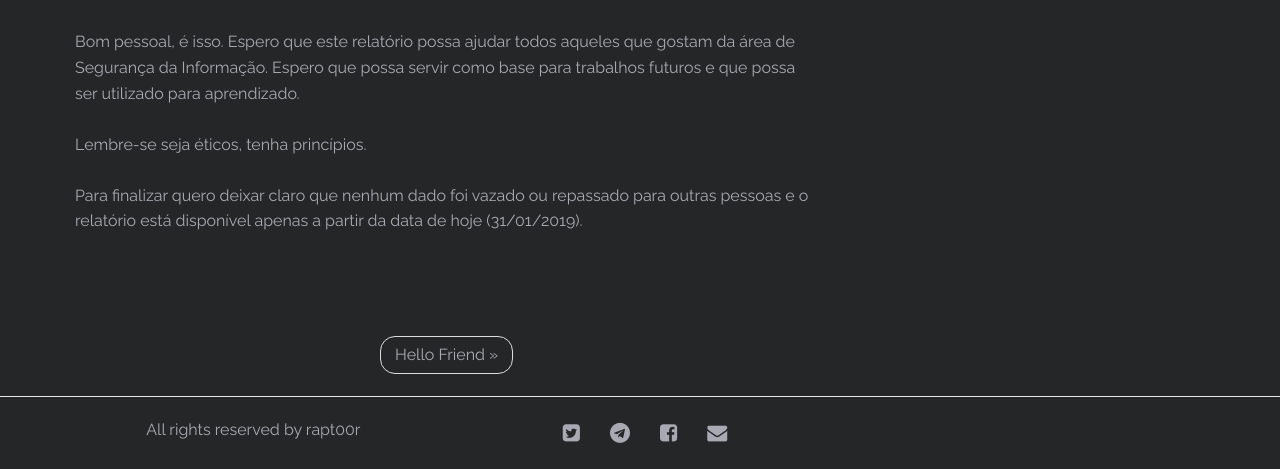
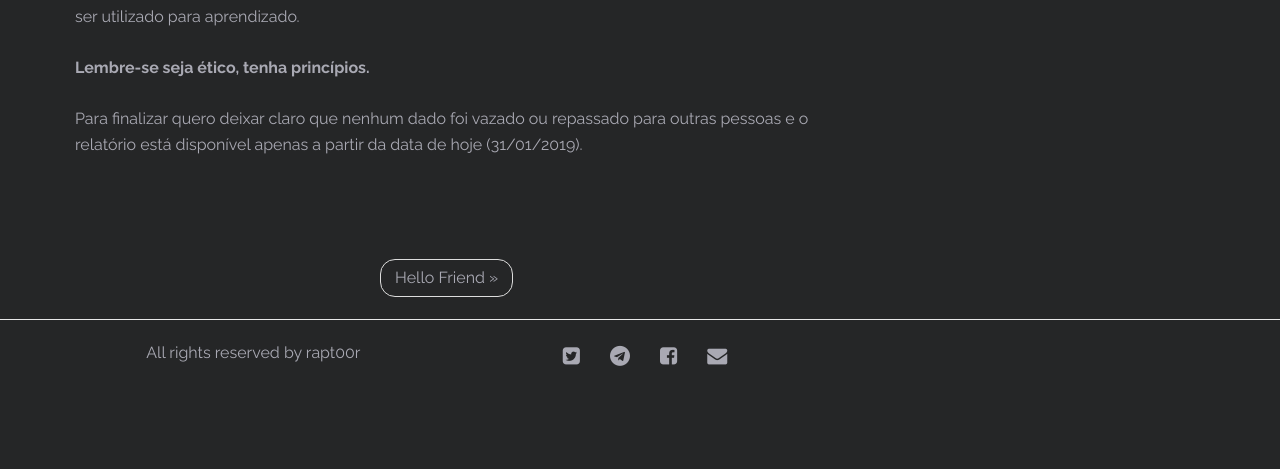
Before and after one commit to vitor-fernandes/vitor-fernandes.github.io, a Jekyll site: the page built from _posts/2019-02-01-Hacking-Universities.markdown, in a window 1280 px wide and 900 px high, scrolled down 6431 px, cut to the strip 431-900 px from the top of the window. Built offline with Jekyll 4.4.1, drawn with Linux system fonts in a browser that asks for light colours; after the commit the page ends 7254 px from its top, so only the background shows below that.

Commit message:
Hackeando Universidades post edit

```diff
--- a/_posts/2019-02-01-Hacking-Universities.markdown
+++ b/_posts/2019-02-01-Hacking-Universities.markdown
@@ -52,10 +52,11 @@
 <br>
 As falhas encontradas no sigaa vão de nível médio ao crítico (me baseei na OWASP para catalogação do nível de criticade das vulnerabilidades) e estão catalogadas da seguinte forma:
 <br>
+<br>
 <img src="../images/vulnerabilidades_sigaa.png">
 <br>
+<br>
 Como podem notar encontrei vulnerabilidades de SQL Injection, XSS (Self e Stored) e IDOR. Falarei agora um pouco mais sobre cada uma delas e quais as consequências que cada um trouxe dentro do sistema.
-<br>
 <br>
 <br>
 <h2>IDOR (Insecure Direct Object Reference)</h2>
@@ -78,8 +79,6 @@
 <br>
 <br>
 A terceira foi no acesso das turmas, onde eu conseguia APENAS acessar as turmas, não era possível fazer muita coisa de relevante. Percebi que ao fazer uma requisição era passado um valor no parâmetro idTurma, ao refazer a requisição passando um valor diferente nesse parâmetro, a turma referente ao valor passado era retornada e consequentemente acessada por mim, mesmo se eu não estivesse cadastrado.
-<br>
-<br>
 <br>
 <br>
 <h2>XSS (Cross-Site Scripting)</h2>
@@ -107,7 +106,6 @@
 O terceiro local foi na página de consulta da situação de determinado bolsista, nessa parte a única coisa que muda entre os exemplos anteriores é o campo, pois agora o payload javascript deve ser injetado no campo de matrícula.
 <br>
 <br>
-<br>
 <h3>XSS Stored</h3>
 <br>
 Em relação aos XSS Stored, um deles (XSS stored no fórum do curso) me permitia fazer o hijacking de sessão, ou seja, eu podia capturar a sessão de outros usuários, era necessário apenas que ele acessasse a postagem no fórum do curso.
@@ -118,7 +116,6 @@
 <br>
 O segundo estava no fórum do curso. Ao cadastrar um novo tópico no fórum com um título contendo o payload javascript, ao abrir-lo, o browser do usuário executaria o código contido no título do tópico. Esse XSS me permitia realizar o roubo de sessões de outros usuários. O vídeo da PoC se encontra abaixo:
 <iframe width="560" height="315" src="https://www.youtube.com/embed/TiH67yflOj8" frameborder="0" allow="accelerometer; autoplay; encrypted-media; gyroscope; picture-in-picture" allowfullscreen></iframe>
-<br>
 <br>
 <br>
 <h2>SQL Injection</h2>
@@ -146,7 +143,7 @@
 Bom pessoal, é isso. Espero que este relatório possa ajudar todos aqueles que gostam da área de Segurança da Informação. Espero que possa servir como base para trabalhos futuros e que possa ser utilizado para aprendizado.
 <br>
 <br>
-Lembre-se seja éticos, tenha princípios.
+<b>Lembre-se seja ético, tenha princípios.</b>
 <br>
 <br>
 Para finalizar quero deixar claro que nenhum dado foi vazado ou repassado para outras pessoas e o relatório está disponível apenas a partir da data de hoje (31/01/2019).
```
